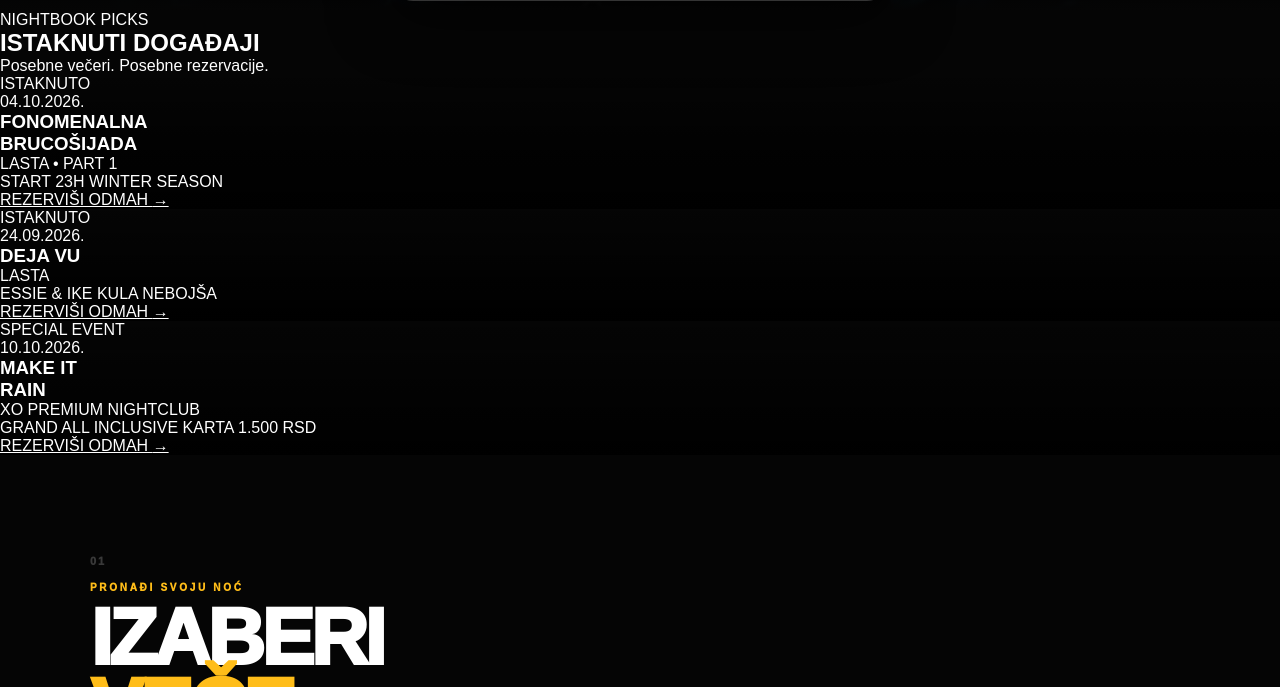
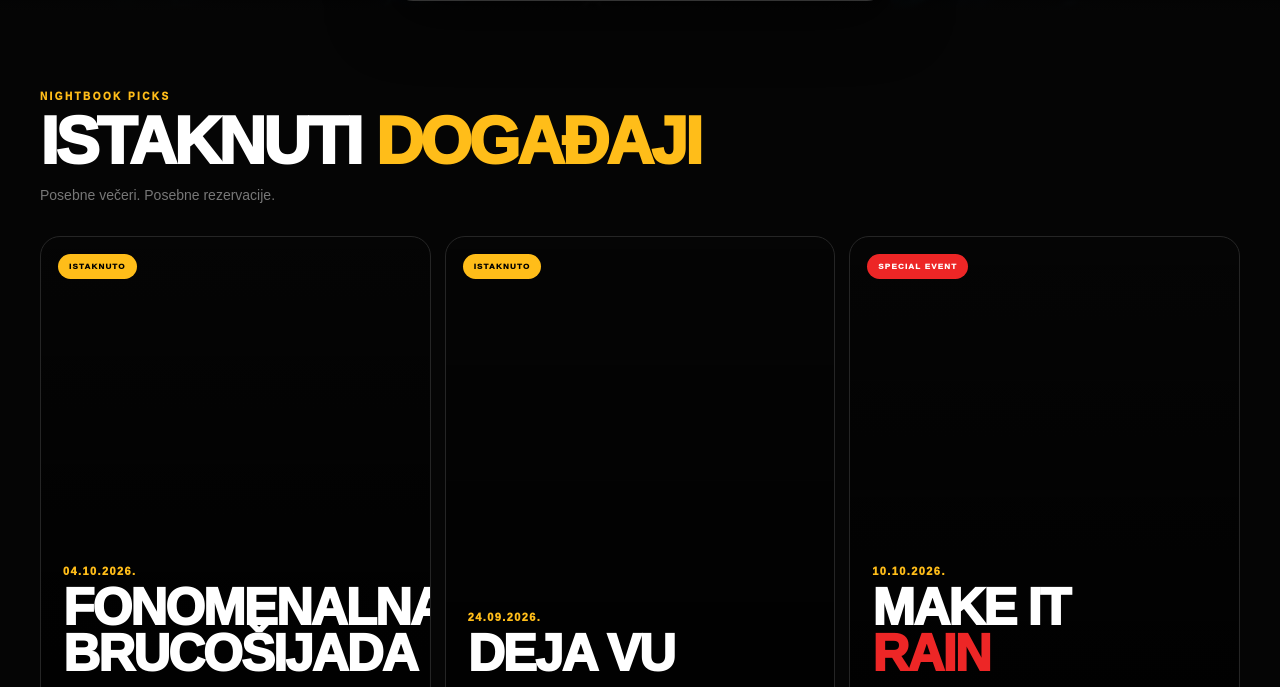
Before and after one commit to proka1157/nightbook, a website: page public/index.html in a window 1280 px wide. Shown: the part 789-1476 px from the top of the page. Drawn offline with Linux system fonts and the light colour scheme.

Commit message:
Update style.css

```diff
--- a/public/css/style.css
+++ b/public/css/style.css
@@ -1760,3 +1760,423 @@ footer {
 .bottom-arrow {
     display: none !important;
 }
+
+/* ========================================
+   ISTAKNUTI DOGAĐAJI
+======================================== */
+
+.featured-events {
+    width: min(1200px, calc(100% - 32px));
+
+    margin: 0 auto;
+
+    padding:
+        80px
+        0;
+}
+
+
+.featured-events-heading {
+    margin-bottom: 30px;
+}
+
+
+.featured-kicker {
+    margin-bottom: 9px;
+
+    color: #ffbd19;
+
+    font-size: 10px;
+    font-weight: 950;
+
+    letter-spacing: 2.4px;
+}
+
+
+.featured-events-heading h2 {
+    color: #fff;
+
+    font-size:
+        clamp(
+            36px,
+            7vw,
+            66px
+        );
+
+    line-height: .92;
+
+    font-weight: 950;
+
+    letter-spacing: -3px;
+}
+
+
+.featured-events-heading h2 span {
+    color: #ffbd19;
+}
+
+
+.featured-intro {
+    margin-top: 13px;
+
+    color: #777;
+
+    font-size: 14px;
+
+    line-height: 1.5;
+}
+
+
+/* =========================
+   GRID
+========================= */
+
+.featured-events-grid {
+    display: grid;
+
+    grid-template-columns:
+        repeat(3, 1fr);
+
+    gap: 14px;
+}
+
+
+/* =========================
+   CARD
+========================= */
+
+.featured-event-card {
+    position: relative;
+
+    min-height: 600px;
+
+    padding: 22px;
+
+    display: flex;
+    align-items: flex-end;
+
+    overflow: hidden;
+
+    border:
+        1px solid
+        #252525;
+
+    border-radius: 20px;
+
+    background-size: cover;
+    background-position: center;
+
+    isolation: isolate;
+
+    transition:
+        transform .25s ease,
+        border-color .25s ease;
+}
+
+
+.featured-event-card::after {
+    content: "";
+
+    position: absolute;
+    inset: 0;
+
+    z-index: -1;
+
+    background:
+        linear-gradient(
+            to top,
+            rgba(0,0,0,.4),
+            transparent 50%
+        );
+
+    pointer-events: none;
+}
+
+
+.featured-event-card:hover {
+    transform:
+        translateY(-4px);
+
+    border-color:
+        rgba(
+            255,
+            189,
+            25,
+            .55
+        );
+}
+
+
+/* =========================
+   BADGE
+========================= */
+
+.featured-badge {
+    position: absolute;
+
+    top: 17px;
+    left: 17px;
+
+    padding:
+        8px
+        11px;
+
+    border-radius: 999px;
+
+    background: #ffbd19;
+    color: #000;
+
+    font-size: 8px;
+    font-weight: 950;
+
+    letter-spacing: 1.2px;
+}
+
+
+.featured-badge.special {
+    background: #ed2626;
+
+    color: #fff;
+}
+
+
+/* =========================
+   CONTENT
+========================= */
+
+.featured-event-content {
+    width: 100%;
+
+    position: relative;
+
+    z-index: 2;
+}
+
+
+.featured-date {
+    margin-bottom: 8px;
+
+    color: #ffbd19;
+
+    font-size: 11px;
+    font-weight: 950;
+
+    letter-spacing: 1.4px;
+}
+
+
+.featured-event-content h3 {
+    margin: 0;
+
+    color: #fff;
+
+    font-size:
+        clamp(
+            37px,
+            4vw,
+            55px
+        );
+
+    line-height: .9;
+
+    font-weight: 950;
+
+    letter-spacing: -2px;
+}
+
+
+.rain-text {
+    color: #ed2626;
+}
+
+
+.featured-club {
+    margin-top: 13px;
+
+    color: #fff;
+
+    font-size: 10px;
+    font-weight: 900;
+
+    letter-spacing: 1.5px;
+}
+
+
+/* =========================
+   TAGS
+========================= */
+
+.featured-tags {
+    display: flex;
+    flex-wrap: wrap;
+
+    gap: 7px;
+
+    margin:
+        15px
+        0
+        18px;
+}
+
+
+.featured-tags span {
+    padding:
+        7px
+        9px;
+
+    border:
+        1px solid
+        rgba(
+            255,
+            255,
+            255,
+            .2
+        );
+
+    border-radius: 999px;
+
+    background:
+        rgba(
+            0,
+            0,
+            0,
+            .45
+        );
+
+    color: #bbb;
+
+    font-size: 8px;
+    font-weight: 900;
+
+    letter-spacing: .8px;
+
+    backdrop-filter:
+        blur(10px);
+
+    -webkit-backdrop-filter:
+        blur(10px);
+}
+
+
+/* =========================
+   RESERVE BUTTON
+========================= */
+
+.featured-reserve-button {
+    width: 100%;
+
+    min-height: 54px;
+
+    padding:
+        0
+        17px;
+
+    display: flex;
+    align-items: center;
+    justify-content: space-between;
+
+    background: #ffbd19;
+
+    color: #000;
+
+    border-radius: 11px;
+
+    text-decoration: none;
+
+    font-size: 10px;
+    font-weight: 950;
+
+    letter-spacing: 1.2px;
+
+    transition:
+        transform .2s ease,
+        opacity .2s ease;
+}
+
+
+.featured-reserve-button > span {
+    font-size: 21px;
+}
+
+
+.featured-reserve-button:active {
+    transform:
+        scale(.98);
+}
+
+
+/* =========================
+   TABLET
+========================= */
+
+@media (
+    max-width: 900px
+) {
+
+    .featured-events-grid {
+        grid-template-columns:
+            1fr 1fr;
+    }
+
+}
+
+
+/* =========================
+   PHONE
+========================= */
+
+@media (
+    max-width: 650px
+) {
+
+    .featured-events {
+        width:
+            calc(
+                100% - 28px
+            );
+
+        padding:
+            58px
+            0;
+    }
+
+
+    .featured-events-heading {
+        margin-bottom:
+            22px;
+    }
+
+
+    .featured-events-heading h2 {
+        letter-spacing:
+            -2px;
+    }
+
+
+    .featured-events-grid {
+        grid-template-columns:
+            1fr;
+
+        gap: 14px;
+    }
+
+
+    .featured-event-card {
+        min-height: 540px;
+
+        padding: 19px;
+
+        border-radius: 18px;
+    }
+
+
+    .featured-event-content h3 {
+        font-size: 42px;
+    }
+
+
+    .featured-reserve-button {
+        min-height: 52px;
+    }
+
+}
```
